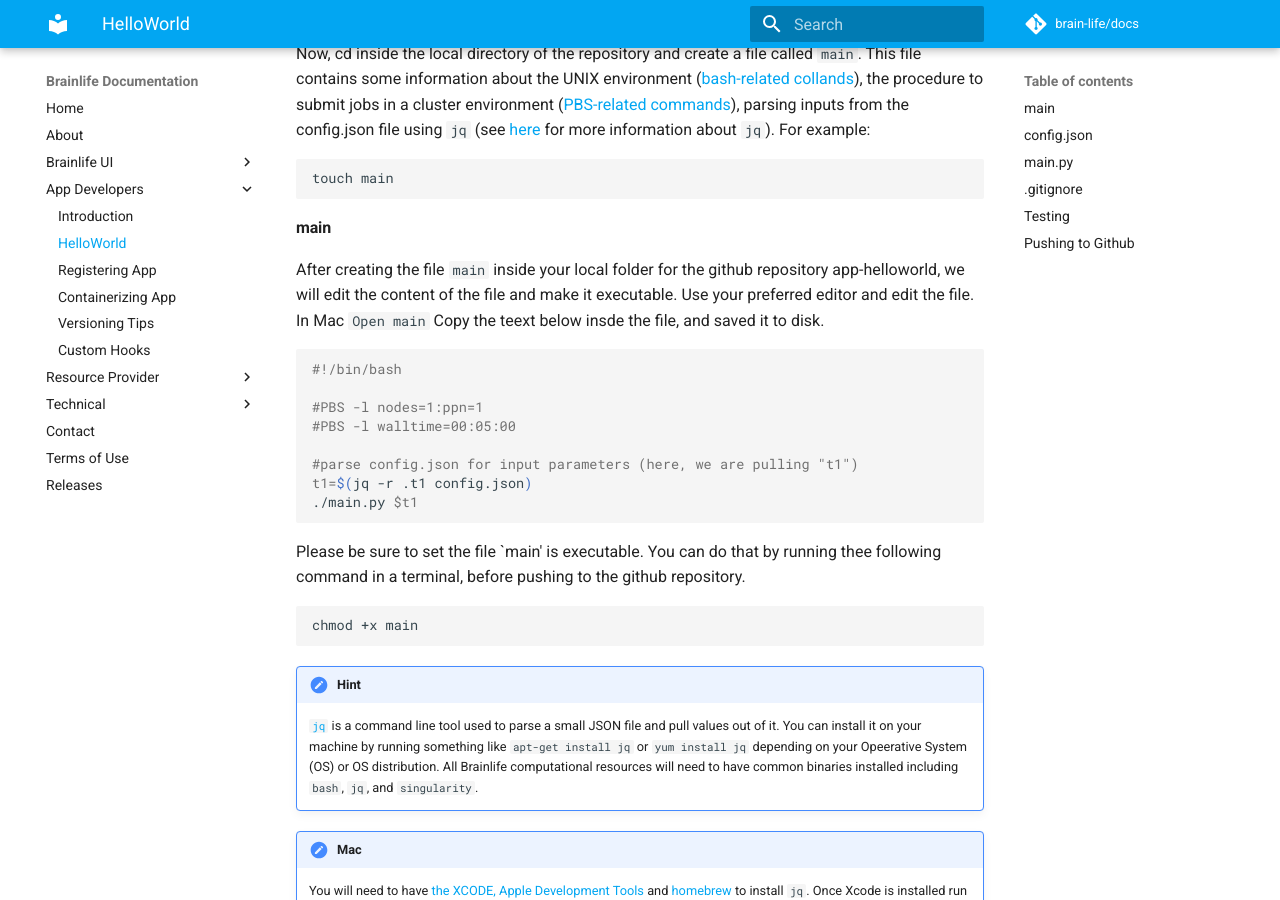
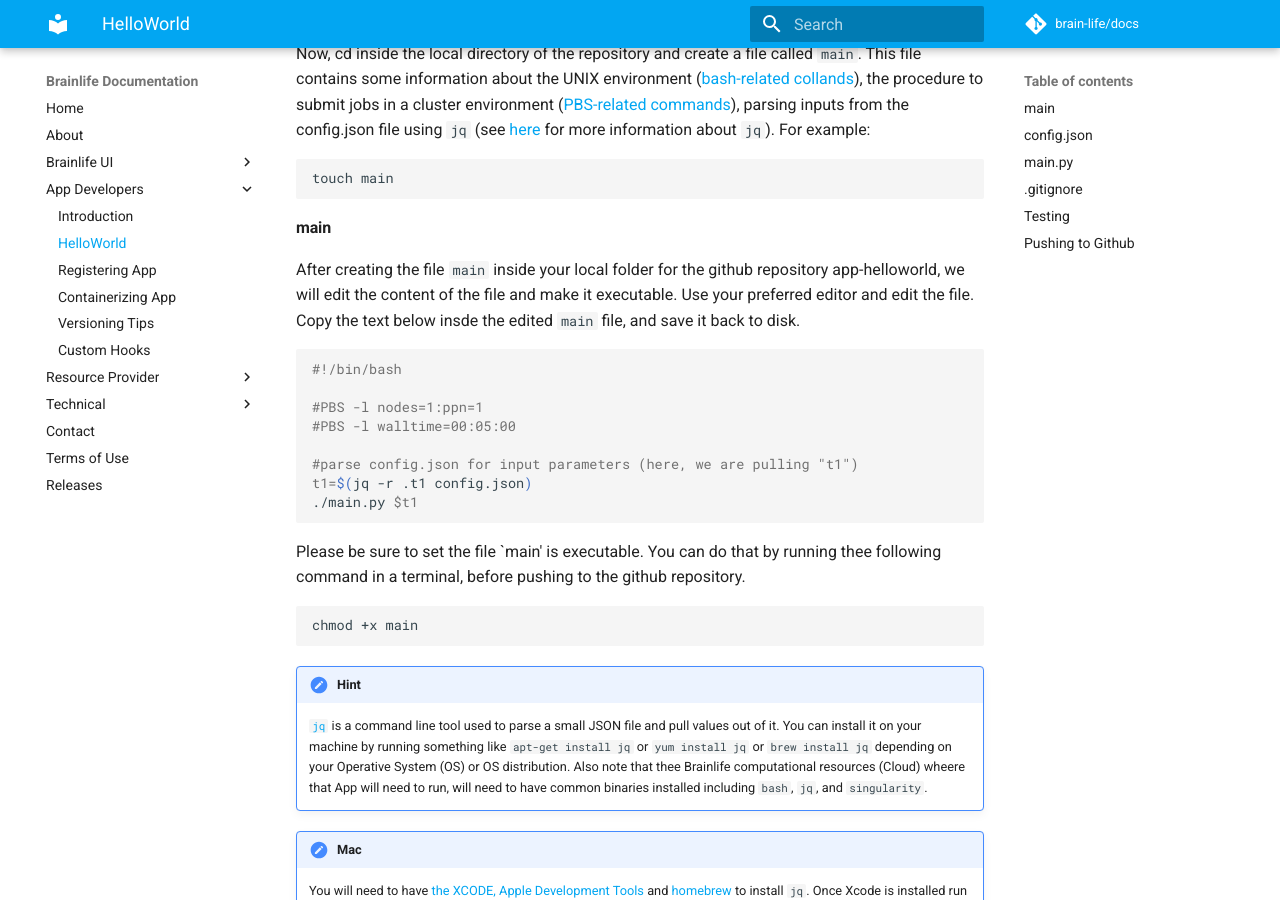
Before and after one commit to brainlife/docs, an MkDocs documentation site: the page built from docs/apps/helloworld.md, in a window 1280 px wide and 900 px high, scrolled down 603 px. Built offline with MkDocs 1.6.1 and Material for MkDocs 9.7.7, drawn with Linux system fonts in a browser that asks for light colours; comment, search, counter and statistics services are not loaded; old or Windows-style settings are respelled for this version of MkDocs.

Commit message:
Update helloworld.md

````diff
--- a/docs/apps/helloworld.md
+++ b/docs/apps/helloworld.md
@@ -22,7 +22,7 @@
 ```
 
 #### main
-After creating the file `main` inside your local folder for the github repository app-helloworld, we will edit the content of the file and make it executable. Use your preferred editor and edit the file. In Mac `Open main` Copy the teext below insde the file, and saved it to disk.
+After creating the file `main` inside your local folder for the github repository app-helloworld, we will edit the content of the file and make it executable. Use your preferred editor and edit the file. Copy the text below insde the edited `main` file, and save it back to disk.
 
 ```bash
 #!/bin/bash
@@ -41,8 +41,8 @@
 chmod +x main
 ```
 
-!!! hint
-    [`jq`](https://stedolan.github.io/jq/) is a command line tool used to parse a small JSON file and pull values out of it. You can install it on your machine by running something like `apt-get install jq` or `yum install jq` depending on your Opeerative System (OS) or OS distribution. All Brainlife computational resources will need to have common binaries installed including `bash`, `jq`, and `singularity`.
+!!! Hint
+    [`jq`](https://stedolan.github.io/jq/) is a command line tool used to parse a small JSON file and pull values out of it. You can install it on your machine by running something like `apt-get install jq` or `yum install jq` or `brew install jq` depending on your Operative System (OS) or OS distribution. Also note that thee Brainlife computational resources (Cloud) wheere that App will need to run, will need to have common binaries installed including `bash`, `jq`, and `singularity`.
 
 !!! Mac Users
     You will need to have [the XCODE, Apple Development Tools](https://developer.apple.com/xcode/) and [homebrew](https://brew.sh/) to install `jq`. Once Xcode is installed run this command `/usr/bin/ruby -e "$(curl -fsSL https://raw.githubusercontent.com/Homebrew/install/master/install)"` and then this command `brew install jq` in a terminal.
````
